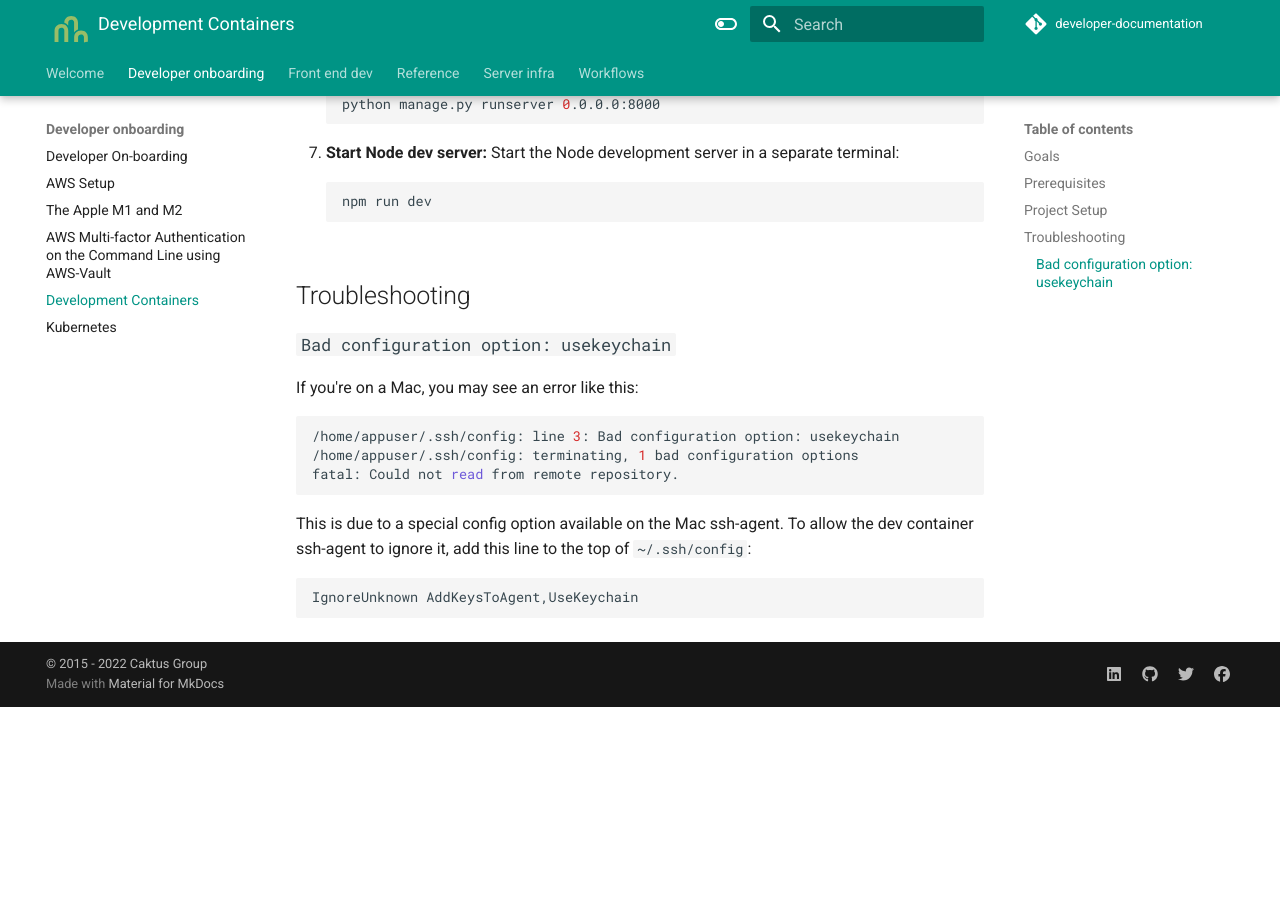
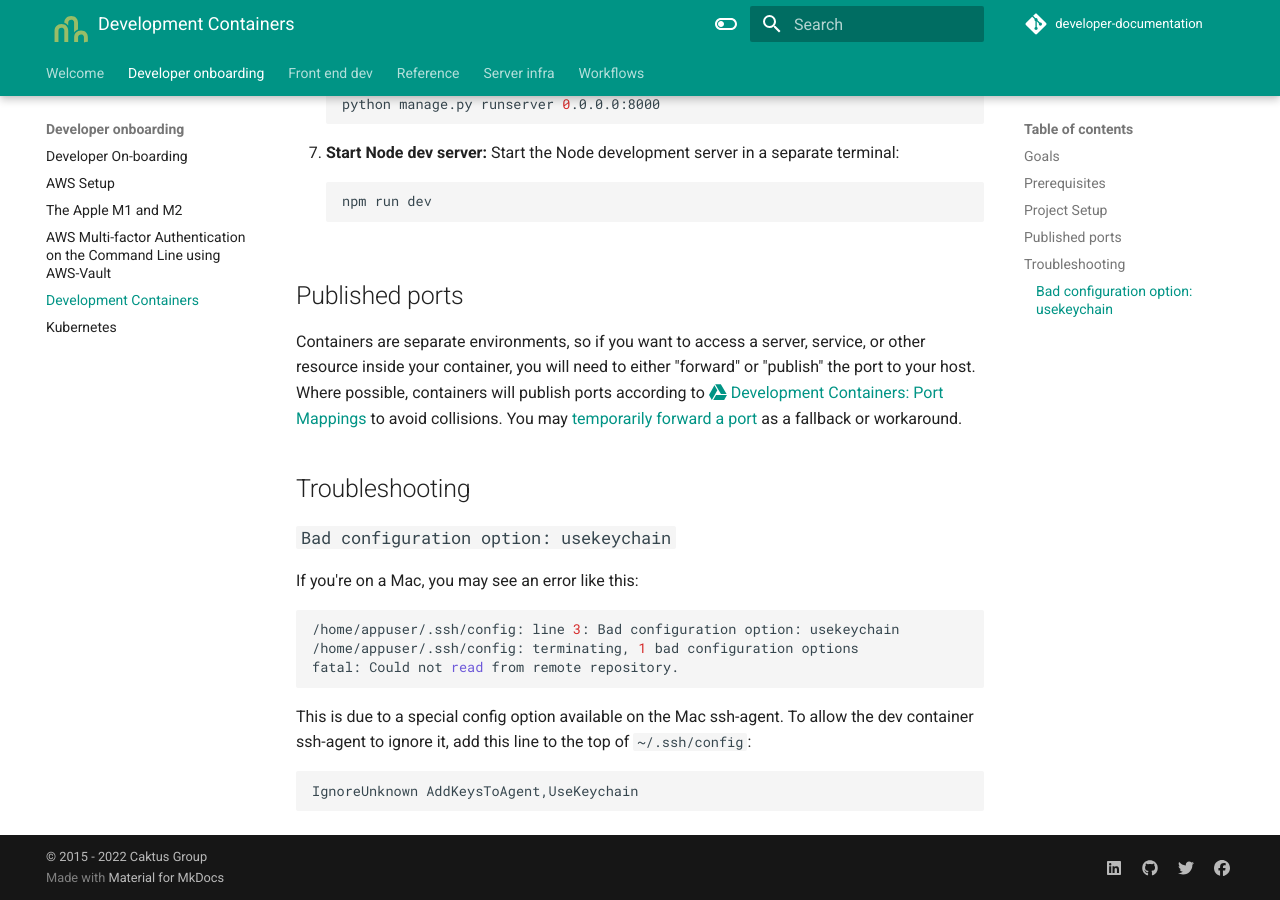
Before and after one commit to caktus/guidebook, an MkDocs documentation site: the page built from docs/developer-onboarding/dev-containers.md, in a window 1280 px wide and 900 px high, scrolled down 2184 px. Built offline with MkDocs 1.6.1 and Material for MkDocs 9.7.7, drawn with Linux system fonts in a browser that asks for light colours; comment, search, counter and statistics services are not loaded; before the commit the page ends 2891 px from its top, so only the background shows below that.

Commit message:
add published ports section

````diff
--- a/docs/developer-onboarding/dev-containers.md
+++ b/docs/developer-onboarding/dev-containers.md
@@ -82,6 +82,10 @@ However, most projects should roughly follow this pattern:
    npm run dev
    ```
 
+## Published ports
+
+Containers are separate environments, so if you want to access a server, service, or other resource inside your container, you will need to either "forward" or "publish" the port to your host. Where possible, containers will publish ports according to [:fontawesome-brands-google-drive: Development Containers: Port Mappings](https://docs.google.com/spreadsheets/d/11NCiDh7wTqVepw04JI1U4kn8dcRF4VtB9aIE-QEm1Sg/edit#gid=0) to avoid collisions. You may [temporarily forward a port](https://code.visualstudio.com/docs/devcontainers/containers#_temporarily-forwarding-a-port) as a fallback or workaround.
+
 ## Troubleshooting
 
 ### `Bad configuration option: usekeychain`
````
